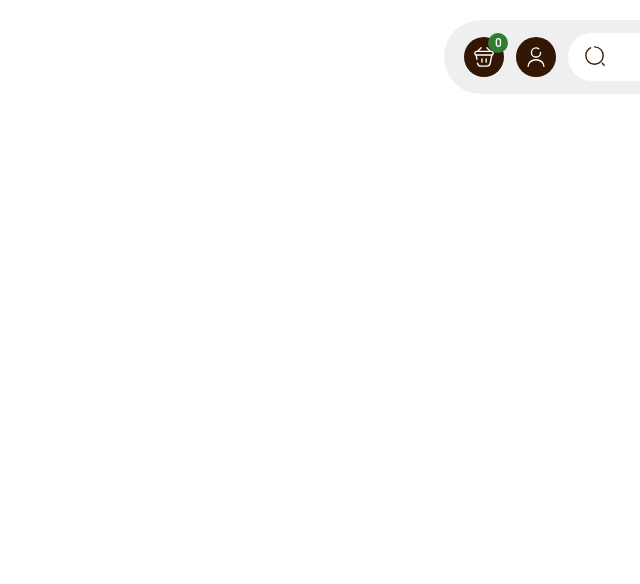
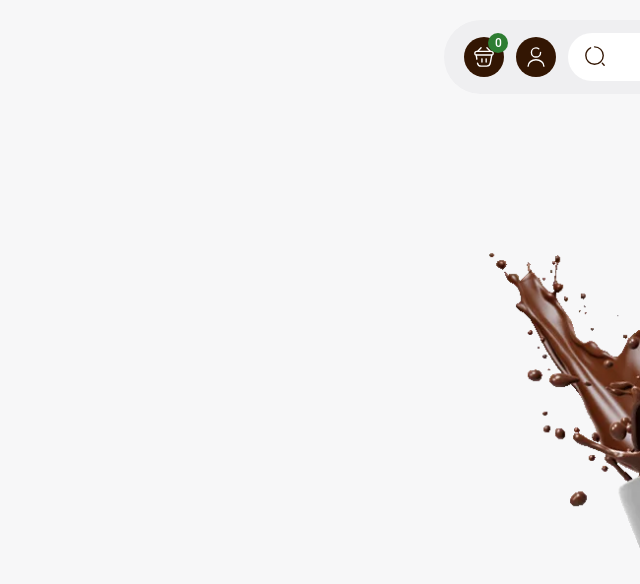
Before and after one commit to JavadRafieii/coffee-shop, a React (Create React App) app: page / in a window 1280 px wide. Shown: the top 584 px of the page, without its empty margins (640-1280 px from the left). Built offline with nearby package versions, Linux system fonts and the light colour scheme.

Commit message:
The first part is completed.

```diff
--- a/src/App.js
+++ b/src/App.js
@@ -1,9 +1,10 @@
 import Theme from "./theme/Theme";
+import HomePage from "./pages/Home";
 
 export default function App() {
   return (
     <Theme>
-
+      <HomePage />
     </Theme>
   );
 };
--- /dev/null
+++ b/src/components/button/Button.jsx
@@ -0,0 +1,8 @@
+export default function Button({ ownStyle, icon, text, link }) {
+    return (
+        <button className={`${ownStyle} flex items-center gap-x-2 font-dana-regular text-base py-2 px-5 rounded-full`}>
+            {icon}
+            {text}
+        </button>
+    );
+};
--- a/src/components/header/Search.jsx
+++ b/src/components/header/Search.jsx
@@ -3,7 +3,7 @@ import IconSearch from "../icons/IconSearch";
 export default function Search() {
     return (
         <div className="relative text-gray-600">
-            <input type="search" name="serch" placeholder="جستجو ..." className="h-12 w-72 bg-white px-5 pl-10 rounded-full text-sm focus:outline-none font-dana-regular" />
+            <input type="search" name="serch" placeholder="جستجو ..." className="h-12 w-72 px-5 pl-10 rounded-full text-sm focus:outline-none font-dana-regular" />
             <button type="submit" className="absolute left-0 top-0 mt-3 ml-4">
                 <IconSearch />
             </button>
--- a/src/index.css
+++ b/src/index.css
@@ -95,3 +95,7 @@
 }
 
 /* Added Dana font  */
+
+body {
+    background-color: #f7f7f8;
+}
--- /dev/null
+++ b/src/pages/Home.jsx
@@ -0,0 +1,37 @@
+import Container from "../theme/Container";
+import Button from "../components/button/Button";
+import IconCoffee from "../components/icons/IconCoffee";
+import IconStore from "../components/icons/IconStore";
+
+export default function HomePage() {
+    return (
+        <Container>
+            <div className="grid grid-cols-2 items-center mt-10">
+                <div>
+                    <h2 className="font-dana-light text-[#1b1b1d] text-3xl">آنلاین شاپ تخصصی</h2>
+                    <h1 className="font-dana-bold text-[#1b1b1d] text-5xl my-5">انواع قـهوه و لـوازم کافـی شاپ</h1>
+                    <p className="font-dana-regular text-[#1b1b1d] text-base">
+                        لورم ایپسوم متن ساختگی با تولید سادگی نامفهوم از صنعت چاپ، و با استفاده از طراحان گرافیک است، چاپگرها و متون بلکه روزنامه و مجله در ستون و سطرآنچنان که لازم است، و برای شرایط فعلی تکنولوژی مورد نیاز میباشد .
+                    </p>
+                    <div className="mt-5 flex items-center gap-x-5">
+                        <Button
+                            ownStyle={"bg-[#007e57] text-white"}
+                            icon={<IconCoffee />}
+                            text={"ترکیب سفارشی"}
+                        />
+                        <Button
+                            ownStyle={"bg-white text-[#007e57]"}
+                            icon={<IconStore />}
+                            text={"خرید کنید"}
+                        />
+                    </div>
+                </div>
+                <div>
+                    <figure>
+                        <img src="./images/Coffee.webp" alt="" />
+                    </figure>
+                </div>
+            </div>
+        </Container>
+    );
+};
--- /dev/null
+++ b/src/theme/Container.jsx
@@ -0,0 +1,7 @@
+export default function Container({ children }) {
+    return (
+        <section className="w-full max-w-[1300px] mx-auto px-5 lg:px-10 xl:px-0">
+            {children}
+        </section>
+     );
+};
--- a/src/theme/Theme.jsx
+++ b/src/theme/Theme.jsx
@@ -1,9 +1,12 @@
+import Container from "./Container";
 import Header from "../components/header/Header";
 
 export default function Theme({ children }) {
     return (
-        <main className="w-full max-w-[1300px] mx-auto px-5 lg:px-10 xl:px-0">
-            <Header />
+        <main>
+            <Container>
+                <Header />
+            </Container>
             {children}
         </main>
     );
```
Also changed, not shown: public/images/Coffee.webp (added).
